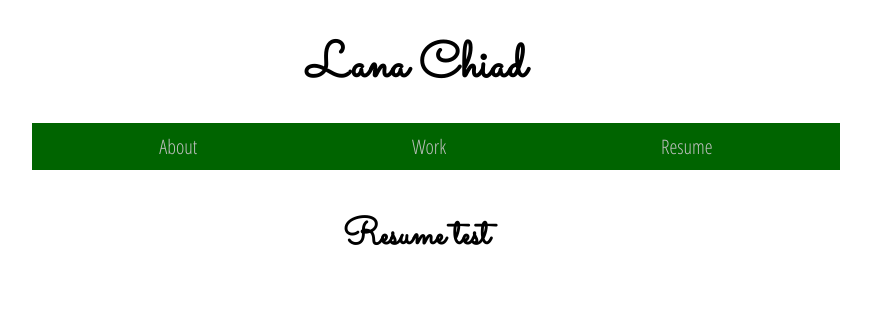
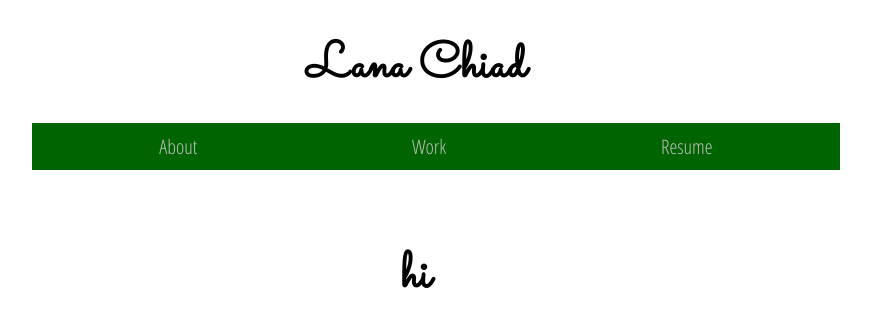
Before and after one commit to lanachiad/lanachiad.github.io, a React (Create React App) app: page / in a window 1280 px wide. Both pictures are taken after a click on the button "Resume". Shown: the top 326 px of the page, without its empty margins (224-1095 px from the left). Built offline with nearby package versions, Linux system fonts and the light colour scheme.

Commit message:
Remove npm pdf

```diff
--- a/package.json
+++ b/package.json
@@ -5,7 +5,6 @@
   "dependencies": {
     "react": "^16.4.2",
     "react-dom": "^16.4.2",
-    "react-pdf": "^3.0.5",
     "react-scripts": "1.1.4"
   },
   "scripts": {
--- a/src/Resume.js
+++ b/src/Resume.js
@@ -2,7 +2,7 @@ import React, { Component } from 'react';
 
 class Resume extends Component {
   render() {
-    return <h2>Resume test</h2>;
+    return <h1>hi</h1>;
   }
 }
 
```
Also changed, not shown: 1 other file (tests, documents, lock files or other folders).
